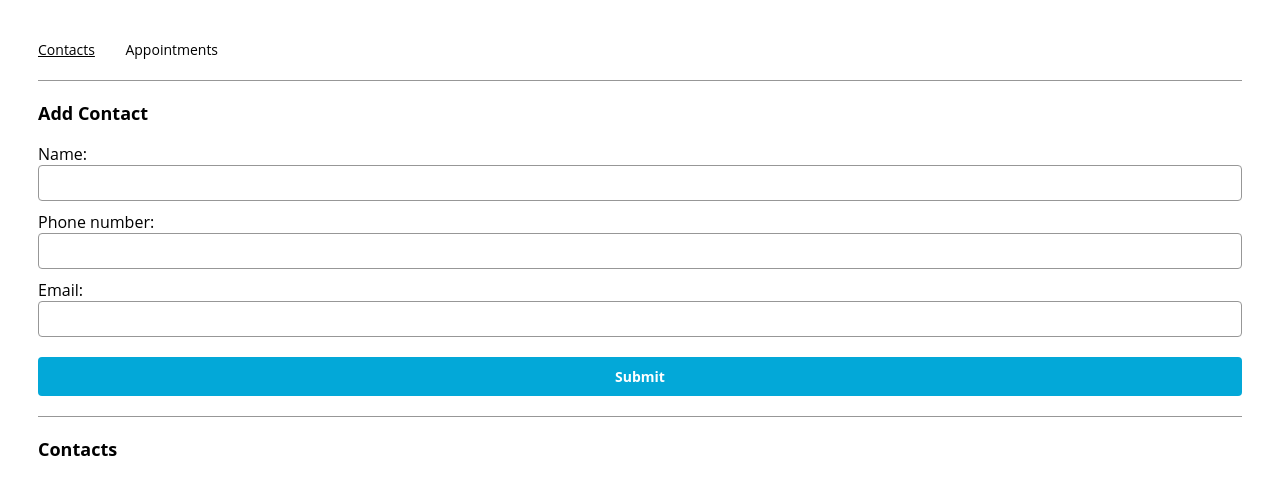
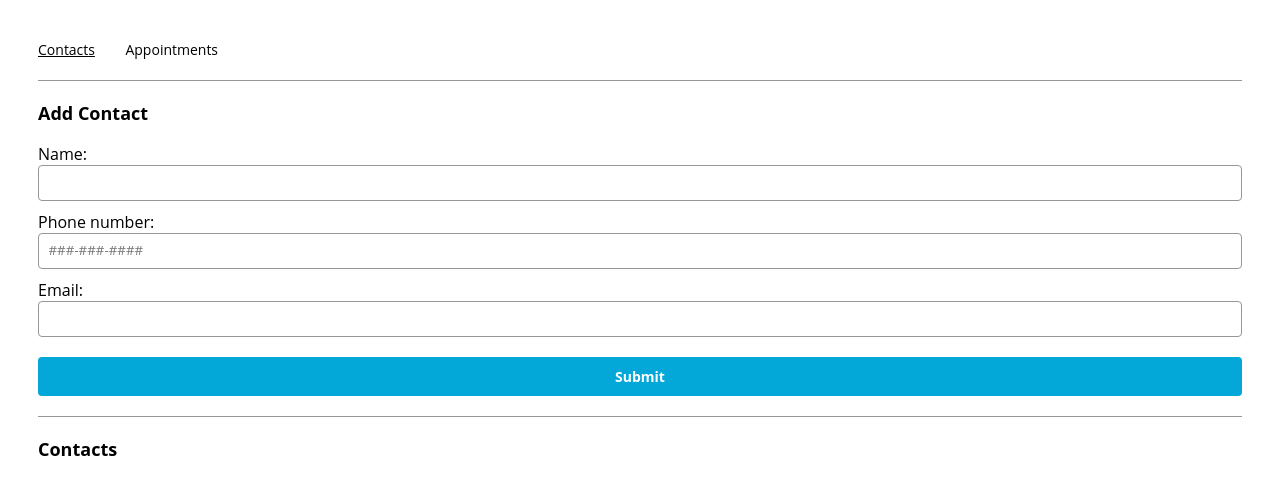
Before and after one commit to mr-zwets/Appointment-planner, a React (Create React App) app: page /contacts in a window 1280 px wide. Shown: the top 494 px of the page. Built offline with nearby package versions, Linux system fonts and the light colour scheme.

Commit message:
transferred contactform to its own component

```diff
--- a/src/components/contactForm/ContactForm.js
+++ b/src/components/contactForm/ContactForm.js
@@ -1,15 +1,24 @@
 import React from "react";
 
-export const ContactForm = ({
-  name,
-  setName,
-  phone,
-  setPhone,
-  email,
-  setEmail,
-  handleSubmit
-}) => {
+export const ContactForm = (props) => {
+
+  const handleInputChange= (e) => props.handleInputChange(e)
+  const handleSubmit= (e) => props.handleSubmit(e)
+  const newContact= props.newContact
+
   return (
-    ContactForm
+    <form onSubmit={handleSubmit}>
+          <label htmlFor="name">Name:</label><br/>
+          <input type="text" value={newContact.name} onChange={handleInputChange} id="name"/><br/>
+
+          <label htmlFor="phoneNr">Phone number:</label><br/>
+          <input type="text" pattern={"[1-9][0-9]{2}-[1-9][0-9]{2}-[0-9]{4}"} placeholder="###-###-####"
+            value={newContact.phoneNr} onChange={handleInputChange} id="phoneNr"/><br/>
+
+          <label htmlFor="email">Email:</label><br/>
+          <input type="text" value={newContact.email} onChange={handleInputChange} id="email"/><br/>
+
+          <input type="submit" value="Submit"/>
+        </form>
   );
 };
--- a/src/containers/contactsPage/ContactsPage.js
+++ b/src/containers/contactsPage/ContactsPage.js
@@ -1,5 +1,6 @@
 import React, {useState, useEffect} from "react";
-import {TileList} from '../../components/tileList/TileList.js'
+import {ContactForm} from '../../components/contactForm/ContactForm.js';
+import {TileList} from '../../components/tileList/TileList.js';
 
 export const ContactsPage = (props) => {
 
@@ -33,16 +34,7 @@ export const ContactsPage = (props) => {
     <div>
       <section>
         <h2>Add Contact</h2>
-        <form onSubmit={handleSubmit}>
-          <label htmlFor="name">Name:</label><br/>
-          <input type="text" value={newContact.name} onChange={handleInputChange} id="name"/><br/>
-          <label htmlFor="phoneNr">Phone number:</label><br/>
-          <input type="number" value={newContact.phoneNr} onChange={handleInputChange} id="phoneNr"/><br/>
-          <label htmlFor="email">Email:</label><br/>
-          <input type="text" value={newContact.email} onChange={handleInputChange} id="email"/><br/>
-
-          <input type="submit" value="Submit"/>
-        </form>
+        <ContactForm newContact={newContact} handleInputChange={handleInputChange} handleSubmit={handleSubmit} />
       </section>
       <hr />
       <section>
```
